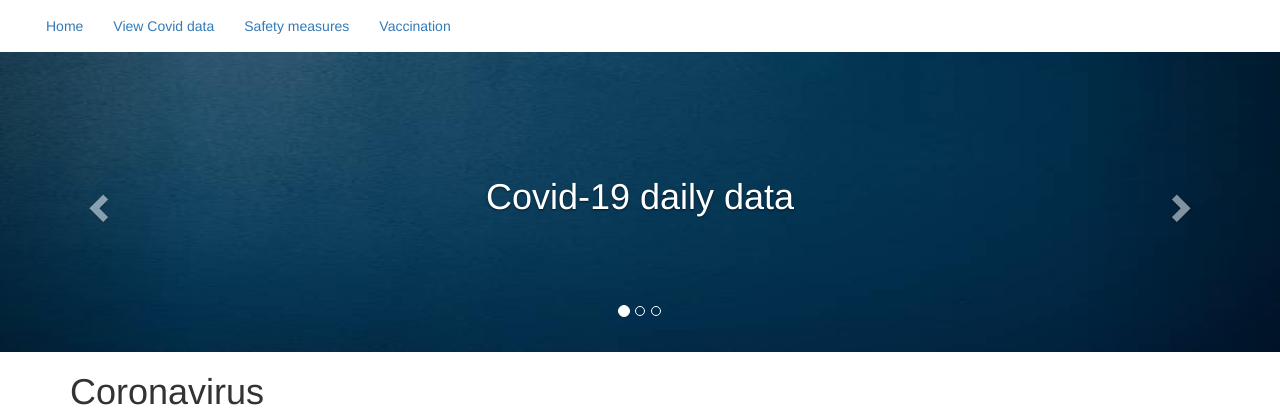
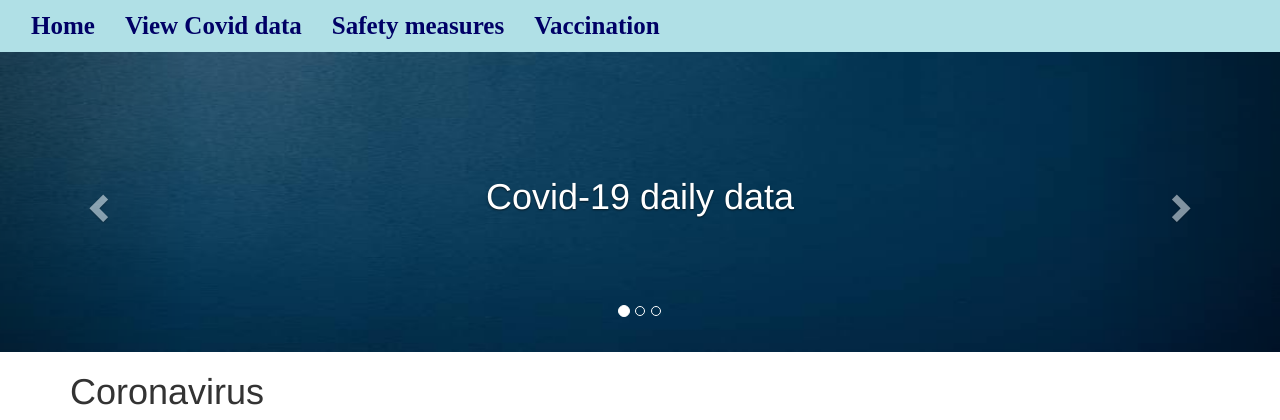
Before and after one commit to aindrilasaha13/covid-web-app, a Flask app: page / in a window 1280 px wide. Shown: the top 420 px of the page. Run offline with Flask 2, Linux system fonts and the light colour scheme; some libraries are stand-ins or nearby versions.

Commit message:
updated html

```diff
--- a/templates/home.html
+++ b/templates/home.html
@@ -30,18 +30,22 @@
     .carousel-caption {
       display: none;
     }
+
+  }
+  .nav-item{
+    color:#000066;font-size:25px;font-family: 'Times New Roman', serif;
   }
   </style>
 </head>
 <body>
-  <nav class="navbar navbar-dark bg-dark">
+  <nav class="navbar" style="background-color:powderblue;>
     <div class="container-fluid">
         <div class="collapse navbar-collapse" id="myNavbar">
-        <ul class="nav navbar-nav ">
-          <li class="active"><a href="#">Home</a></li>
-          <li><a href="/options">View Covid data</a></li>
-          <li><a href="/safety_measures">Safety measures</a></li>
-          <li><a href="/vaccination">Vaccination</a></li>
+        <ul class="nav navbar-nav">
+          <li class="active"><a class="nav-item" href="#"><strong>Home</strong></a></li>
+          <li><a class="nav-item" href="/options"><strong>View Covid data</strong></a></li>
+          <li><a class="nav-item" href="/safety_measures"><strong>Safety measures</strong></a></li>
+          <li><a class="nav-item" chref="/vaccination"><strong>Vaccination</strong></a></li>
         </ul>
       </div>
     </div>
```
Also changed, not shown: templates/get_statewise_input.html (+9 -5 lines), templates/options.html (+8 -5 lines).
